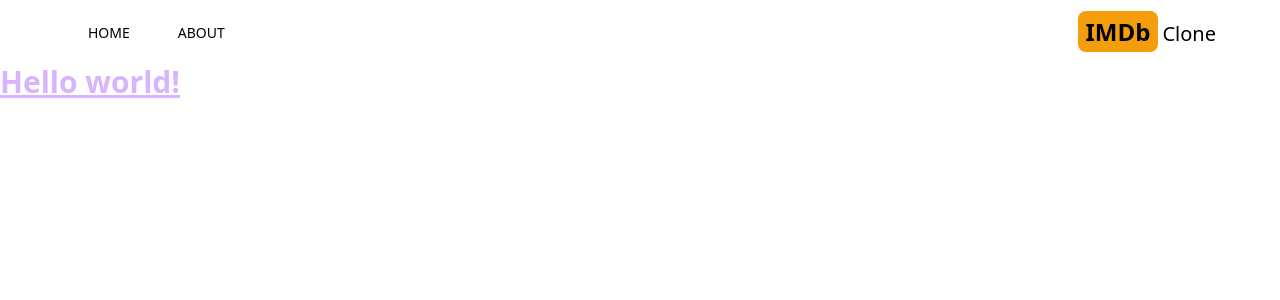
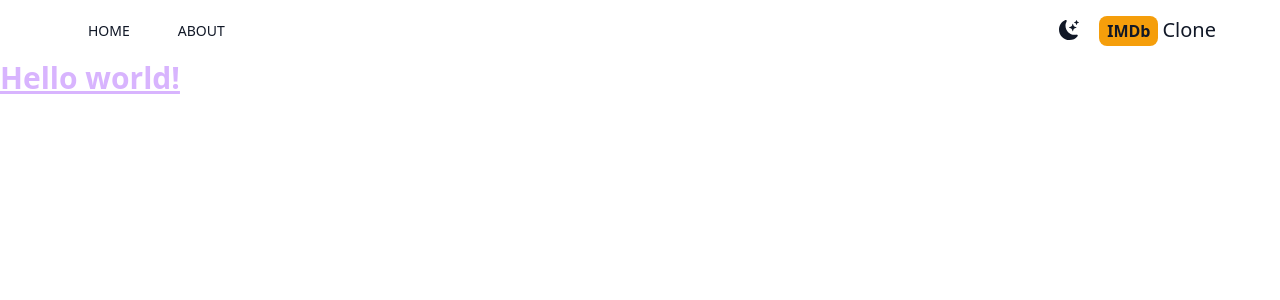
Before and after one commit to alokdubey02/imdb, a Next.js app: page / in a window 1280 px wide. Shown: the top 300 px of the page. Built offline with nearby package versions, Linux system fonts and the light colour scheme.

Commit message:
add dark mode

```diff
--- a/package.json
+++ b/package.json
@@ -12,6 +12,7 @@
     "eslint": "8.37.0",
     "eslint-config-next": "13.2.4",
     "next": "13.2.4",
+    "next-themes": "^0.2.1",
     "react": "18.2.0",
     "react-dom": "18.2.0",
     "react-icons": "^4.8.0"
--- /dev/null
+++ b/src/app/Providers.jsx
@@ -0,0 +1,14 @@
+"use client";
+import { ThemeProvider } from 'next-themes'
+import React from 'react'
+
+export default function Providers({children}) {
+  return (
+    <ThemeProvider enableSystem={true} attribute="class">
+      <div className='dark:bg-gray-800 dark:text-gray-200 text-gray-900 transition-colors duration-300 min-h-screen select-none'>
+        {children}
+      </div>
+    </ThemeProvider>
+
+  )
+}
--- a/src/app/layout.js
+++ b/src/app/layout.js
@@ -1,5 +1,6 @@
 import Header from '@/components/Header'
 import './globals.css'
+import Providers from './Providers'
 
 export const metadata = {
   title: 'Create Next App',
@@ -10,11 +11,16 @@
   return (
     <html lang="en">
       <body>
+        <Providers>
+
         {/* {header} */}
         <Header/>
         {/* {Navbar} */}
         {/* {Search box} */}
-        {children}</body>
+        {children}
+
+        </Providers>
+        </body>
     </html>
   )
 }
--- /dev/null
+++ b/src/components/DarkModeSwitch.jsx
@@ -0,0 +1,18 @@
+"use client"
+import React, { useEffect, useState } from 'react'
+import {MdLightMode} from 'react-icons/md'
+import {BsCurrencyRupee, BsFillMoonStarsFill} from 'react-icons/bs'
+import { useTheme } from 'next-themes'
+export default function DarkModeSwitch() {
+    const{systemTheme, theme, setTheme}= useTheme();
+
+    const [mounted,setMounted] = useState(false);
+    useEffect(()=> setMounted(true),[]);
+
+    const  currentTheme = theme ==="system"?systemTheme:theme;
+  return (<>
+    {mounted && (currentTheme==="dark" ? (<MdLightMode className="text-xl cursor-pointer  hover:text-amber-500" onClick={()=>setTheme("light")}/>) : (<BsFillMoonStarsFill className="text-xl cursor-pointer hover:text-amber-500" onClick={()=>setTheme("dark")}/>)
+    )}
+    </>
+  )
+}
--- a/src/components/Header.jsx
+++ b/src/components/Header.jsx
@@ -3,6 +3,7 @@
 import{ImHome} from 'react-icons/im';
 import{ImInfo} from 'react-icons/im';
 import Link from 'next/link';
+import DarkModeSwitch from './DarkModeSwitch';
 export default function Header() {
   return (
     <div className='flex justify-between mx-2 max-w-6xl sm:mx-auto items-center py-4'>
@@ -11,7 +12,8 @@
             <MenuItem title="HOME" address="/" Icon={ImHome}/>
             <MenuItem title="ABOUT" address="/about" Icon={ImInfo}/>
         </div>
-        <div className="text-2xl">
+        <div className="flex items-center space-x-5">
+            <DarkModeSwitch/>
             <Link href="/">
                 <h2><span className='font-bold bg-amber-500 py-1 px-2 rounded-lg mr-1'>IMDb</span><span className='text-xl hidden sm:inline'>Clone</span></h2>
             </Link>
--- a/tailwind.config.js
+++ b/tailwind.config.js
@@ -13,4 +13,5 @@
     extend: {},
   },
   plugins: [],
+  darkMode:"class",
 }
```
Also changed, not shown: 1 other file (tests, documents, lock files or other folders).
